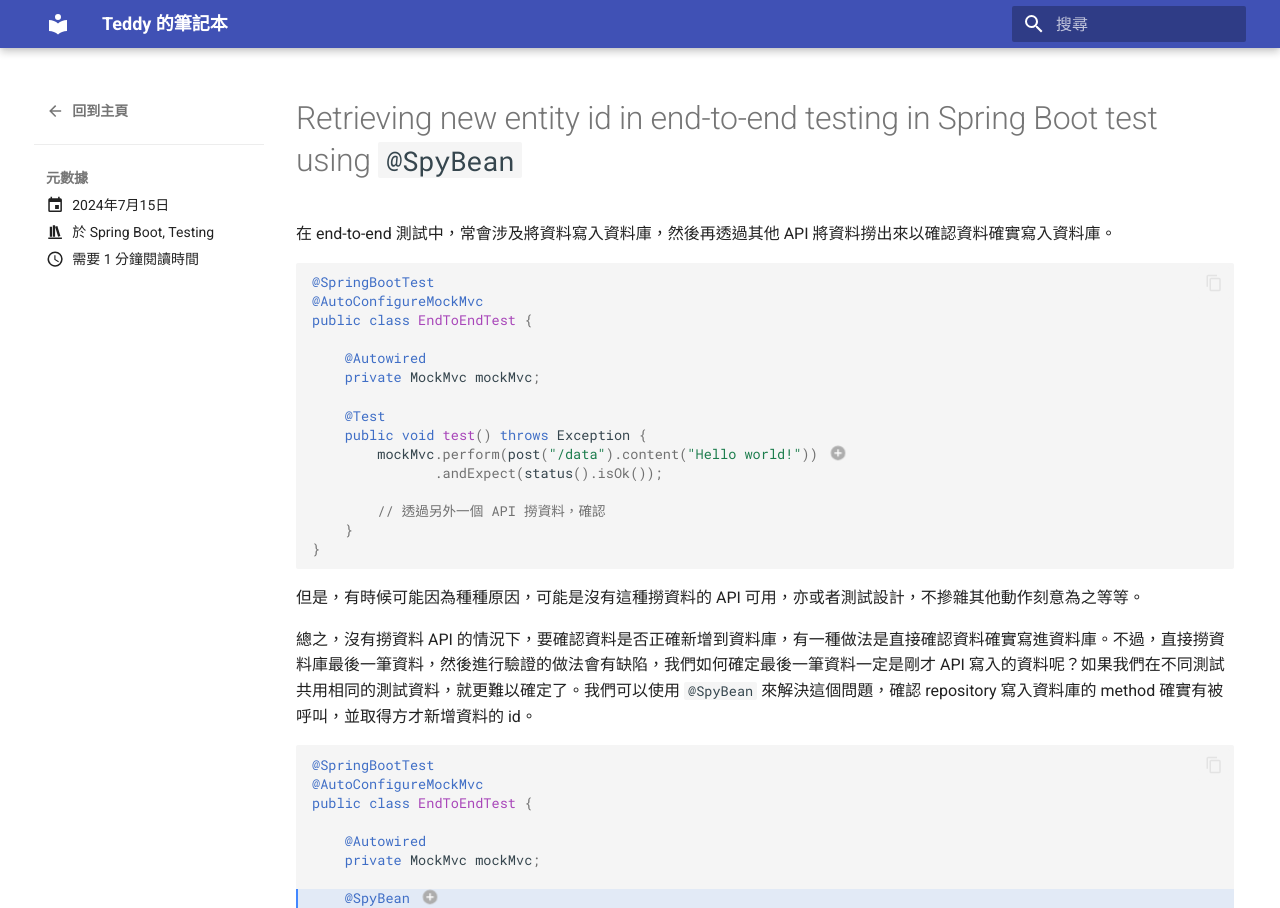
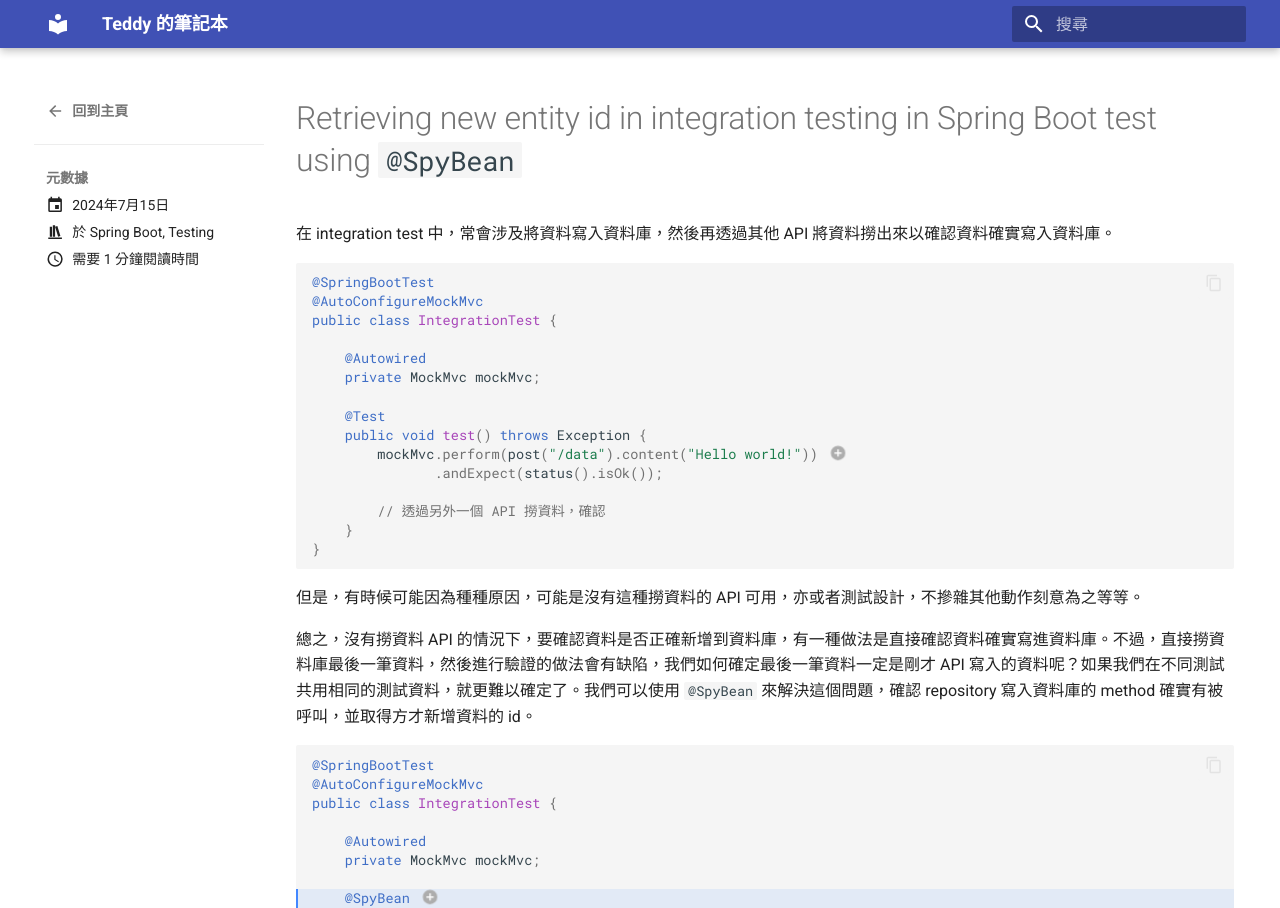
Before and after one commit to teddyprogramming/teddyprogramming.github.io, an MkDocs documentation site: the page built from docs/blog/posts/Retrieving new entity id in end-to-end testing in Spring Boot test using spybean.md, in a window 1280 px wide and 1321 px high. Shown: the top 908 px of the window. Built offline with MkDocs 1.6.1 and Material for MkDocs 9.7.7, drawn with Linux system fonts in a browser that asks for light colours.

Commit message:
end-to-end -> integration

````diff
--- a/docs/blog/posts/Retrieving new entity id in end-to-end testing in Spring Boot test using spybean.md
+++ b/docs/blog/posts/Retrieving new entity id in end-to-end testing in Spring Boot test using spybean.md
@@ -5,14 +5,14 @@ categories:
 date: 2024-07-15
 ---
 
-# Retrieving new entity id in end-to-end testing in Spring Boot test using `@SpyBean`
+# Retrieving new entity id in integration testing in Spring Boot test using `@SpyBean`
 
-在 end-to-end 測試中，常會涉及將資料寫入資料庫，然後再透過其他 API 將資料撈出來以確認資料確實寫入資料庫。
+在 integration test 中，常會涉及將資料寫入資料庫，然後再透過其他 API 將資料撈出來以確認資料確實寫入資料庫。
 
 ```java
 @SpringBootTest
 @AutoConfigureMockMvc
-public class EndToEndTest {
+public class IntegrationTest {
 
     @Autowired
     private MockMvc mockMvc;
@@ -36,7 +36,7 @@ public class EndToEndTest {
 ```java hl_lines="8-9 16-20"
 @SpringBootTest
 @AutoConfigureMockMvc
-public class EndToEndTest {
+public class IntegrationTest {
 
     @Autowired
     private MockMvc mockMvc;
````
